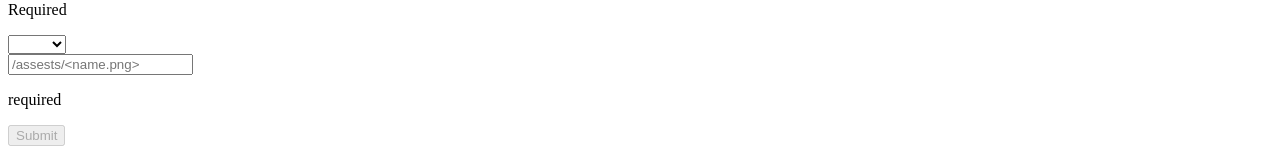
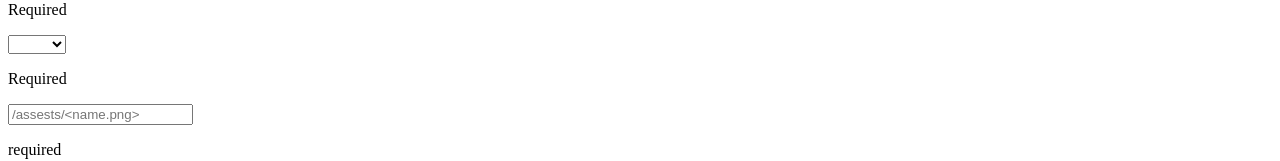
Before and after one commit to Bart-Peeten/pokedex, an Angular app: page / in a window 1280 px wide. Shown: the part 1962-2123 px from the top of the page. Built offline with nearby package versions, Linux system fonts and the light colour scheme.

Commit message:
Add a required <p> in the form and add a label to show the selected pokemon

```diff
--- a/src/app/app.component.html
+++ b/src/app/app.component.html
@@ -2,9 +2,18 @@
     <h1>PokeDex</h1>
 </header>
 <main>
-    <app-pokemon *ngFor="let item of pokeList;"
-                    [pokemon] = "item" (pokemonSelected)="onPokemonSelected($event)">
-    </app-pokemon>
+    <div>
+        <label *ngIf="selected">De geselecteerde pokemon is: {{selectedPokemon}}</label>
+    </div>
 
-    <app-pokemon-form (onsubmit)="createPokemon($event)"></app-pokemon-form>
+    <div>
+        <app-pokemon *ngFor="let item of pokeList;"
+                        [pokemon] = "item" (pokemonSelected)="onPokemonSelected($event)">
+        </app-pokemon>
+    </div>
+
+    <div>
+        <app-pokemon-form (onsubmit)="createPokemon($event)"></app-pokemon-form>
+    </div>
+
 </main>
--- a/src/app/app.component.ts
+++ b/src/app/app.component.ts
@@ -12,18 +12,20 @@ export class AppComponent implements OnInit {
 
   title = 'pokedex';
   pokeList: Pokemon[];
-  typeList: string[];
+  selectedPokemon: string;
+  selected = false;
 
   constructor(private service: PokemonService) {}
 
   ngOnInit(): void {
       this.pokeList = this.service.getPokeList();
-      /*this.typeList = this.service.getTypeList();*/
   }
 
   // PokemonSelected event handler
-  onPokemonSelected($event) {
-    console.log($event);
+  onPokemonSelected(event: Pokemon) {
+    console.log(event);
+    this.selectedPokemon = event.name;
+    this.selected = true;
   }
 
     createPokemon(event: Pokemon) {
--- a/src/app/components/pokemon-form/pokemon-form.component.html
+++ b/src/app/components/pokemon-form/pokemon-form.component.html
@@ -10,6 +10,8 @@
             {{item}}
         </option>
     </select><br>
+    <p *ngIf="form.get('type').hasError('required')" class="error">Required</p>
+
 
 
     <input type="text" name="url" placeholder="/assests/<name.png>" formControlName="url"><br>
--- a/src/app/components/pokemon-form/pokemon-form.component.ts
+++ b/src/app/components/pokemon-form/pokemon-form.component.ts
@@ -29,7 +29,7 @@ export class PokemonFormComponent implements OnInit {
       const poke = new Pokemon(
           this.form.value.name,
           this.form.value.type,
-          this.form.value.uri
+          this.form.value.url
       );
       this.form.reset();
       this.onsubmit.emit(poke);
```
